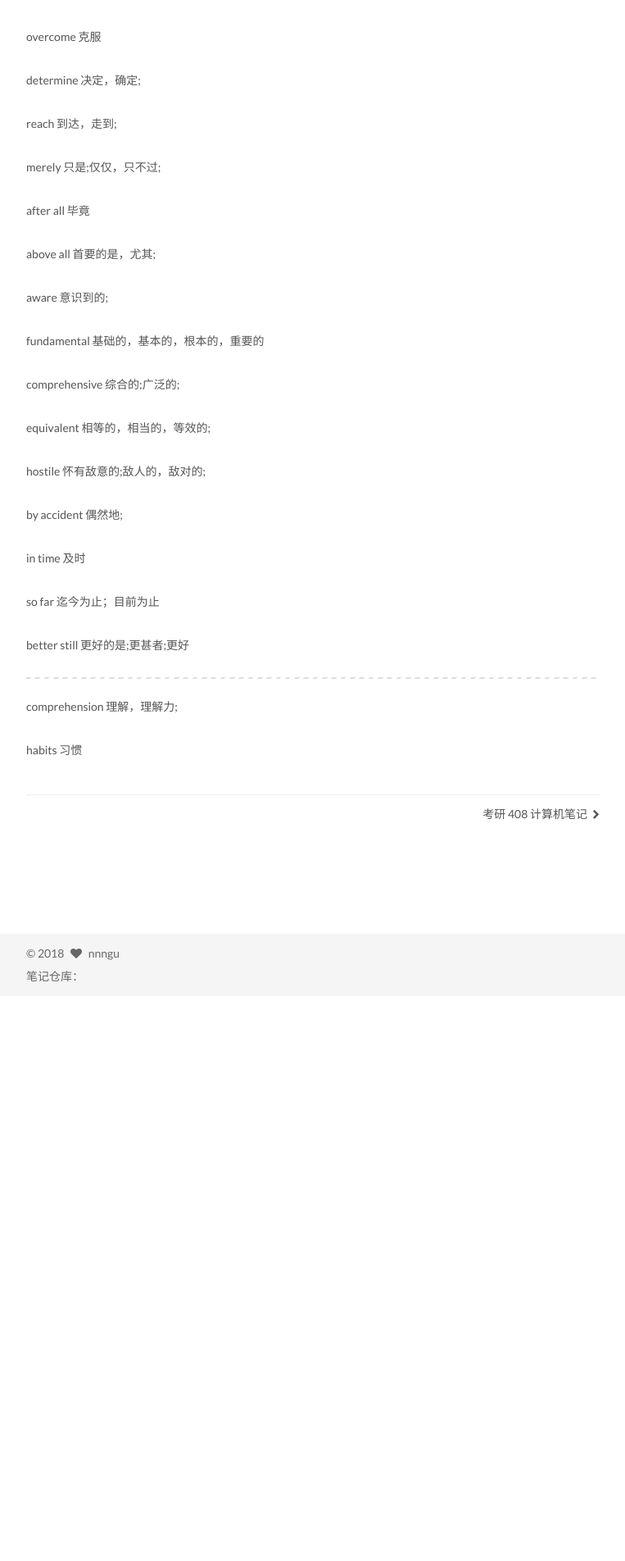
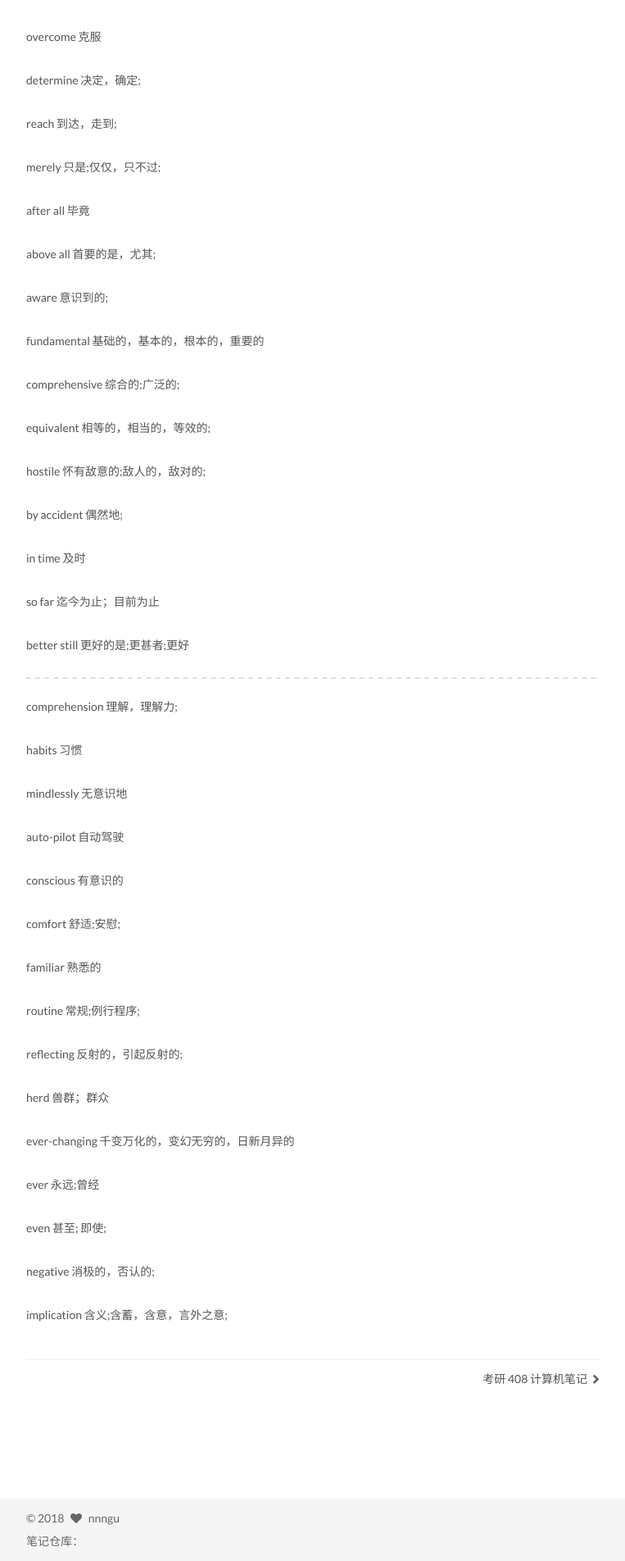
Before and after one commit to nnngu/LearningNotes, a Jekyll site: the page built from _posts/2018-06-18-考研 201 英语笔记.md, in a window 1280 px wide. Shown: the part 2414-4318 px from the top of the page at 82% size, without its empty margins (258-1021 px from the left). Built offline with Jekyll 4.4.1, drawn with Linux system fonts in a browser that asks for light colours; before the commit the page ends 3629 px from its top, so only the background shows below that; grey boxes are pictures that could not be loaded.

Commit message:
修改文件: _posts/2018-06-18-考研 201 英语笔记.md

```diff
--- a/_posts/2018-06-18-考研 201 英语笔记.md
+++ b/_posts/2018-06-18-考研 201 英语笔记.md
@@ -118,3 +118,29 @@ better still  更好的是;更甚者;更好
 comprehension  理解，理解力;
 
 habits  习惯
+
+mindlessly  无意识地
+
+auto-pilot  自动驾驶
+
+conscious  有意识的
+
+comfort  舒适;安慰;
+
+familiar  熟悉的
+
+routine  常规;例行程序;
+
+reflecting  反射的，引起反射的;
+
+herd  兽群；群众
+
+ever-changing  千变万化的，变幻无穷的，日新月异的
+
+ever  永远;曾经
+
+even  甚至; 即使;
+
+negative  消极的，否认的;
+
+implication  含义;含蓄，含意，言外之意;
```
